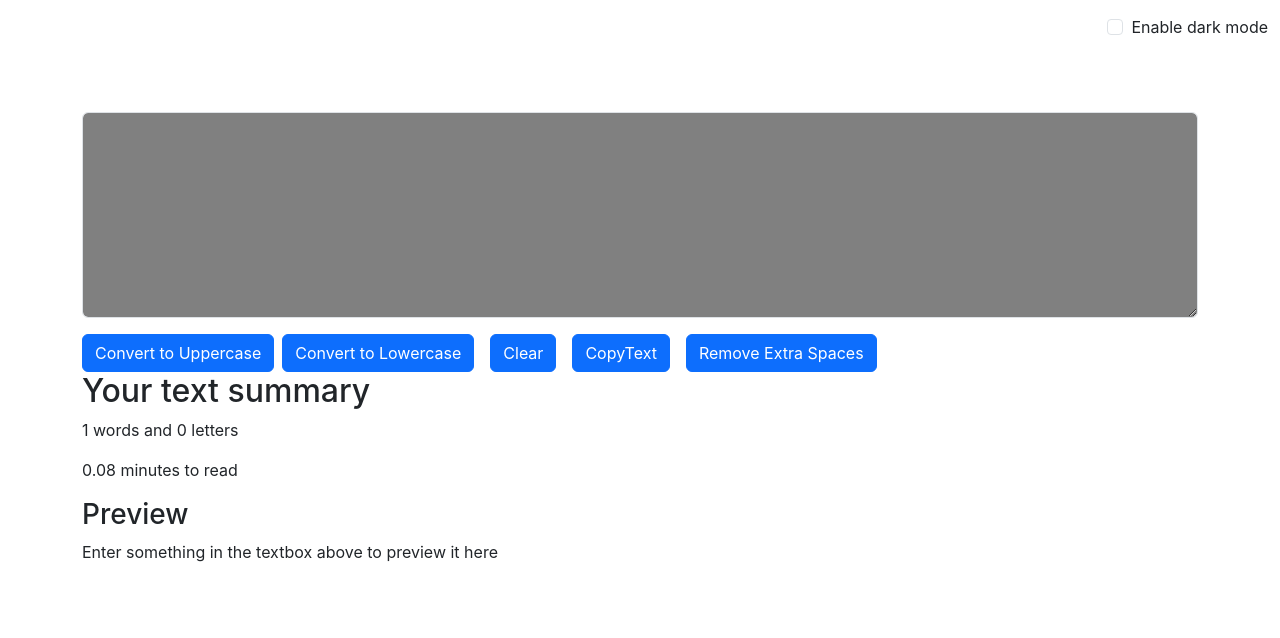
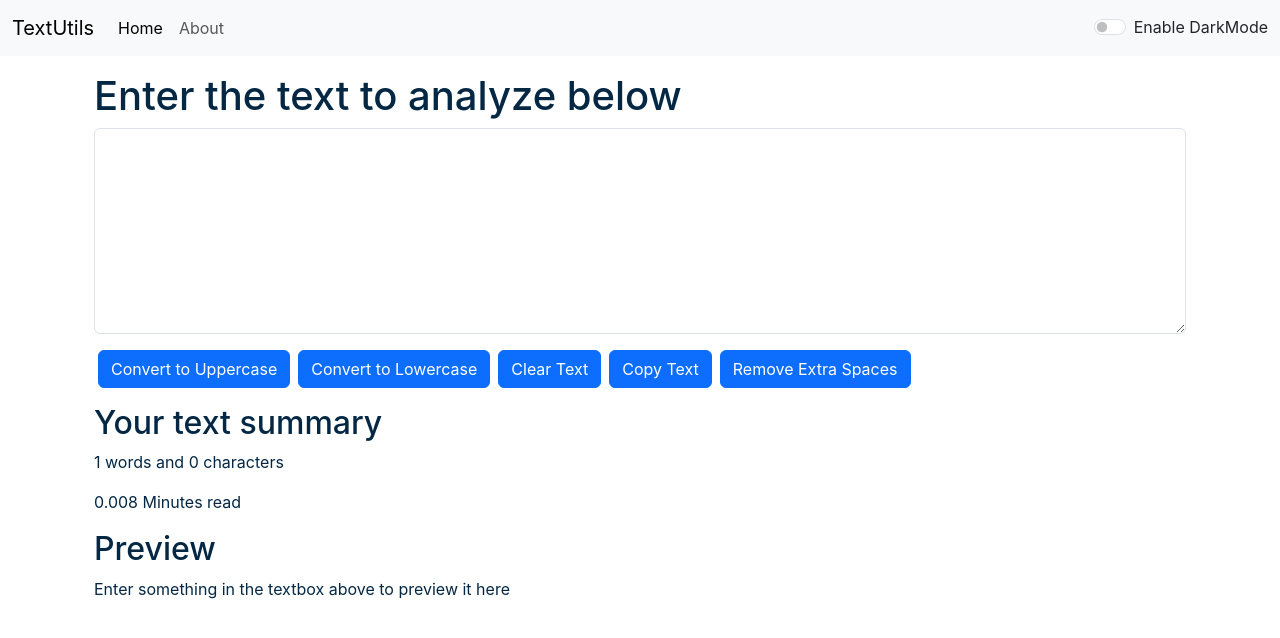
Before and after one commit to reddyshabari/REACTJS, a React (Create React App) app in the folder textutils/: page / in a window 1280 px wide. Shown: the top 638 px of the page. Built offline with nearby package versions, Linux system fonts and the light colour scheme.

Commit message:
React router setup

```diff
--- /dev/null
+++ b/package.json
@@ -0,0 +1,5 @@
+{
+  "dependencies": {
+    "react-router-dom": "^6.9.0"
+  }
+}
--- a/textutils/news/package.json
+++ /dev/null
@@ -1,5 +0,0 @@
-{
-  "name": "news",
-  "version": "0.1.0",
-  "private": true
-}
--- a/textutils/src/App.js
+++ b/textutils/src/App.js
@@ -2,48 +2,72 @@
 import './App.css';
 import Navbar from './components/Navbar';
 import TextForm from './components/TextForm';
+import About from './components/About';
 import Alert from './components/Alert';
 import React, { useState } from 'react';
 
+
+import {
+  BrowserRouter as Router,
+  Routes,
+  Route,
+  Link
+} from "react-router-dom";
+
 function App() {
 
-  const [mode,setMode] = useState('dark');
-  const [alert,setAlert]=useState(null);
-  const showAlert=(message,type)=>{
-  setAlert({
-    msg:message,
-    type:type
+  const [mode, setMode] = useState('light'); // Whether dark mode is enabled or not
+  const [alert, setAlert] = useState(null);
 
-  })
-  setTimeout(()=>{
-    setAlert(null);
-  },3000);
+  const showAlert = (message, type)=>{
+      setAlert({
+        msg: message,
+        type: type
+      })
+      setTimeout(() => {
+          setAlert(null);
+      }, 1500);
+  }
 
-  }
   const toggleMode = ()=>{
     if(mode === 'light'){
       setMode('dark');
       document.body.style.backgroundColor = '#042743';
-      showAlert("Dark Mode has been enabled","success");
-      document.title='TextUtils - DarkMode'
+      showAlert("Dark mode has been enabled", "success");
+      document.title = 'TextUtils - Dark Mode';
+      // setInterval(() => {
+      //   document.title = 'TextUtils is Amazing Mode';
+      // }, 2000);
+      // setInterval(() => {
+      //   document.title = 'Install TextUtils Now';
+      // }, 1500);
     }
     else{
       setMode('light');
       document.body.style.backgroundColor = 'white';
-      showAlert("Light Mode has been enabled","success");
-      document.title='TextUtils - LightMode'
+      showAlert("Light mode has been enabled", "success");
+      document.title = 'TextUtils - Light Mode';
     }
   }
   return (
     <>
-        <Navbar title="TextUtils" mode={mode} toggleMode={toggleMode}/>
-        <Alert alert={alert}/>
-        <TextForm showAlert={showAlert} heading="Enter the text to analyze below" mode={mode}/>
-       {/* <About/> */}
-       <div className="container my-3">
+    {/* <Navbar title="TextUtils" aboutText="About TextUtils" /> */}
+    {/* <Navbar/> */}
+    <Router>
+    <Navbar title="TextUtils" mode={mode} toggleMode={toggleMode} />
+    <Alert alert={alert}/>
+    <div className="container my-3">
+    {/* <TextForm heading="Enter the text to analyze below" mode={mode}/> */}
+    <Routes>
+    {/* /users --> Component 1
+        /users/home --> Component 2 */}
+          <Route path="/about" element={<About />} />
+          <Route path="/" element={
+          <TextForm showAlert={showAlert} heading="Enter the text to analyze below" mode={mode}/>}/>
 
-
+    </Routes>
     </div>
+    </Router>
     </>
   );
 }
--- a/textutils/src/components/Alert.js
+++ b/textutils/src/components/Alert.js
@@ -5,12 +5,11 @@ function Alert(props) {
         const lower = word.toLowerCase();
         return lower.charAt(0).toUpperCase() + lower.slice(1);
     }
-  return (
-   props.alert && <div className="alert alert-warning alert-dismissible fade show" role="alert">
-        <strong>{capitalize(props.alert.type)}</strong>  :{props.alert.msg}
-        <button type="button" className="btn-close" data-bs-dismiss="alert" aria-label="Close"></button>
+    return (
+        props.alert && <div className={`alert alert-${props.alert.type} alert-dismissible fade show`} role="alert">
+           <strong>{capitalize(props.alert.type)}</strong>: {props.alert.msg}
         </div>
-  )
+    )
 }
 
 export default Alert
--- a/textutils/src/components/Navbar.js
+++ b/textutils/src/components/Navbar.js
@@ -1,31 +1,33 @@
 import React from 'react'
 import PropTypes from 'prop-types'
+import { Link } from 'react-router-dom';
 
 export default function Navbar(props) {
     return (
-        <nav className={`navbar navbar-expand-lg navbar-${props.mode}`}>
+        <nav className={`navbar navbar-expand-lg navbar-${props.mode} bg-${props.mode}`}>
             <div className="container-fluid">
-                <a className="navbar-brand" href="/">{props.title}</a>
+                <Link className="navbar-brand" to="/">{props.title}</Link>
                 <button className="navbar-toggler" type="button" data-bs-toggle="collapse" data-bs-target="#navbarSupportedContent" aria-controls="navbarSupportedContent" aria-expanded="false" aria-label="Toggle navigation">
                     <span className="navbar-toggler-icon"></span>
                 </button>
                 <div className="collapse navbar-collapse" id="navbarSupportedContent">
                     <ul className="navbar-nav me-auto mb-2 mb-lg-0">
                         <li className="nav-item">
-                            <a className="nav-link active" aria-current="page" href="/">Home</a>
+                            <Link className="nav-link active" aria-current="page" to="/">Home</Link>
                         </li>
                         <li className="nav-item">
-                            <a className="nav-link" href="/">{props.aboutText}</a>
+                            <Link className="nav-link" to="/about">{props.aboutText}</Link>
                         </li>
                     </ul>
                     {/* <form className="d-flex">
                         <input className="form-control me-2" type="search" placeholder="Search" aria-label="Search" />
-                        <button className="btn btn-outline-primary" type="submit">Search</button>
+                        <button cla
+                        ssName="btn btn-primary" type="submit">Search</button>
                     </form> */}
-                    <div className={`form-check form-switch-${props.mode==='light'?'dark':'light'}`} >
-  <input className="form-check-input" onClick={props.toggleMode} type="checkbox" role="switch" id="flexSwitchCheckDefault"/>
-  <label className="form-check-label" htmlFor="flexSwitchCheckDefault">Enable dark mode</label>
-</div>
+                    <div className={`form-check form-switch text-${props.mode==='light'?'dark':'light'}`}>
+                        <input className="form-check-input" onClick={props.toggleMode} type="checkbox" id="flexSwitchCheckDefault"/>
+                        <label className="form-check-label" htmlFor="flexSwitchCheckDefault">Enable DarkMode</label>
+                    </div>
                 </div>
             </div>
         </nav>
--- a/textutils/src/components/TextForm.js
+++ b/textutils/src/components/TextForm.js
@@ -2,40 +2,45 @@ import React, {useState} from 'react'
 
 
 export default function TextForm(props) {
-
     const handleUpClick = ()=>{
         // console.log("Uppercase was clicked: " +  text);
         let newText = text.toUpperCase();
         setText(newText)
-        props.showAlert("Converted to Uppercase","success")
+        props.showAlert("Converted to uppercase!", "success");
     }
-    const handleLowClick = ()=>{
-        // console.log("Uppercase was clicked: " +  text);
+
+    const handleLoClick = ()=>{
         let newText = text.toLowerCase();
         setText(newText)
+        props.showAlert("Converted to lowercase!", "success");
+    }
+
+    const handleClearClick = ()=>{
+        let newText = '';
+        setText(newText);
+        props.showAlert("Text Cleared!", "success");
     }
 
     const handleOnChange = (event)=>{
         // console.log("On change");
         setText(event.target.value)
     }
-    const handleClearClick = ()=>{
-        // console.log("Uppercase was clicked: " +  text);
-        let newText = ' ';
-        setText(newText)
+
+    // Credits: A
+    const handleCopy = () => {
+        console.log("I am copy");
+        var text = document.getElementById("myBox");
+        text.select();
+        text.setSelectionRange(0, 9999);
+        navigator.clipboard.writeText(text.value);
+        props.showAlert("Copied to Clipboard!", "success");
     }
-    const handleCopy = ()=>{
 
-        var text=document.getElementById("myBox");
-        text.select();
-        navigator.clipboard.writeText(text.value);
-
-    }
-    const handleExtraSpaces = ()=>{
-
-        let newText=text.split(/[ ]+/);
+    // Credits: Coding Wala
+    const handleExtraSpaces = () => {
+        let newText = text.split(/[ ]+/);
         setText(newText.join(" "));
-
+        props.showAlert("Extra spaces removed!", "success");
     }
 
     const [text, setText] = useState('');
@@ -43,24 +48,23 @@ export default function TextForm(props) {
     // setText("new text"); // Correct way to change the state
     return (
         <>
-        <div className="container " style={{color: props.mode==='dark'?'white':'black'}}>
+        <div className="container" style={{color: props.mode==='dark'?'white':'#042743'}}>
             <h1>{props.heading}</h1>
             <div className="mb-3">
-            <textarea className="form-control" value={text} onChange={handleOnChange} style={{backgroundColor: props.mode==='dark'?'grey':'white'}}id="myBox" rows="8"></textarea>
+            <textarea className="form-control" value={text} onChange={handleOnChange} style={{backgroundColor: props.mode==='dark'?'grey':'white', color: props.mode==='dark'?'white':'#042743'}} id="myBox" rows="8"></textarea>
             </div>
-            <button className="btn btn-primary" onClick={handleUpClick}>Convert to Uppercase</button>
-            <button className="btn btn-primary mx-2" onClick={handleLowClick}>Convert to Lowercase</button>
-            <button className="btn btn-primary mx-2" onClick={handleClearClick}>Clear</button>
-            <button className="btn btn-primary mx-2" onClick={handleCopy}>CopyText</button>
-            <button className="btn btn-primary mx-2" onClick={handleExtraSpaces}>Remove Extra Spaces</button>
-
+            <button className="btn btn-primary mx-1" onClick={handleUpClick}>Convert to Uppercase</button>
+            <button className="btn btn-primary mx-1" onClick={handleLoClick}>Convert to Lowercase</button>
+            <button className="btn btn-primary mx-1" onClick={handleClearClick}>Clear Text</button>
+            <button className="btn btn-primary mx-1" onClick={handleCopy}>Copy Text</button>
+            <button className="btn btn-primary mx-1" onClick={handleExtraSpaces}>Remove Extra Spaces</button>
         </div>
-        <div className="container">
+        <div className="container my-3" style={{color: props.mode==='dark'?'white':'#042743'}}>
             <h2>Your text summary</h2>
-            <p> {text.split(" ").length } words and {text.length} letters</p>
-            <p> {0.08*text.split(" ").length} minutes to read</p>
-            <h3>Preview</h3>
-           <p> {text.length>0?text:"Enter something in the textbox above to preview it here"} </p>
+            <p>{text.split(" ").length} words and {text.length} characters</p>
+            <p>{0.008 *  text.split(" ").length} Minutes read</p>
+            <h2>Preview</h2>
+            <p>{text.length>0?text:"Enter something in the textbox above to preview it here"}</p>
         </div>
         </>
     )
```
Also changed, not shown: textutils/package.json (+8 -0 lines), 2 other files (tests, documents, lock files or other folders).
